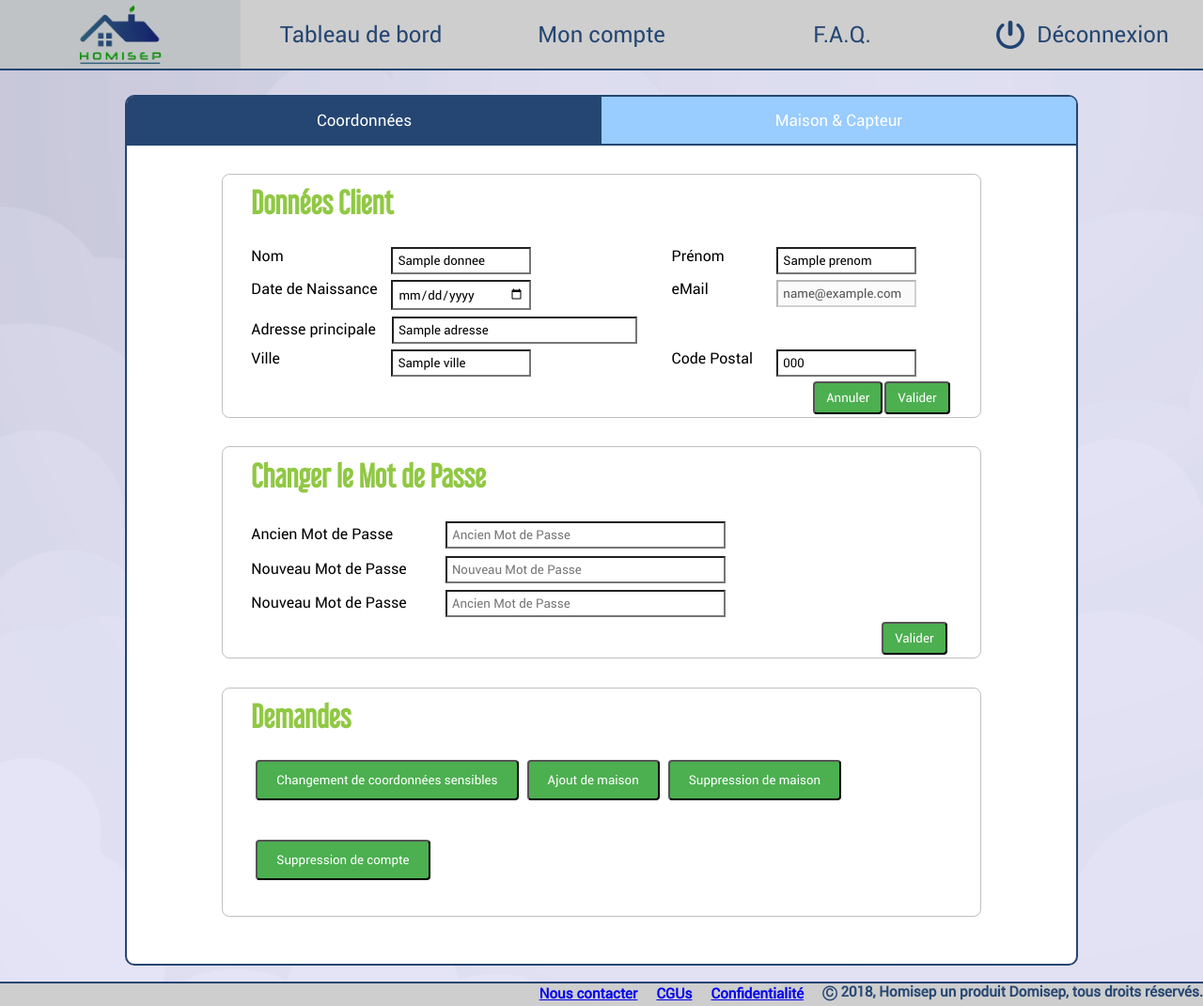
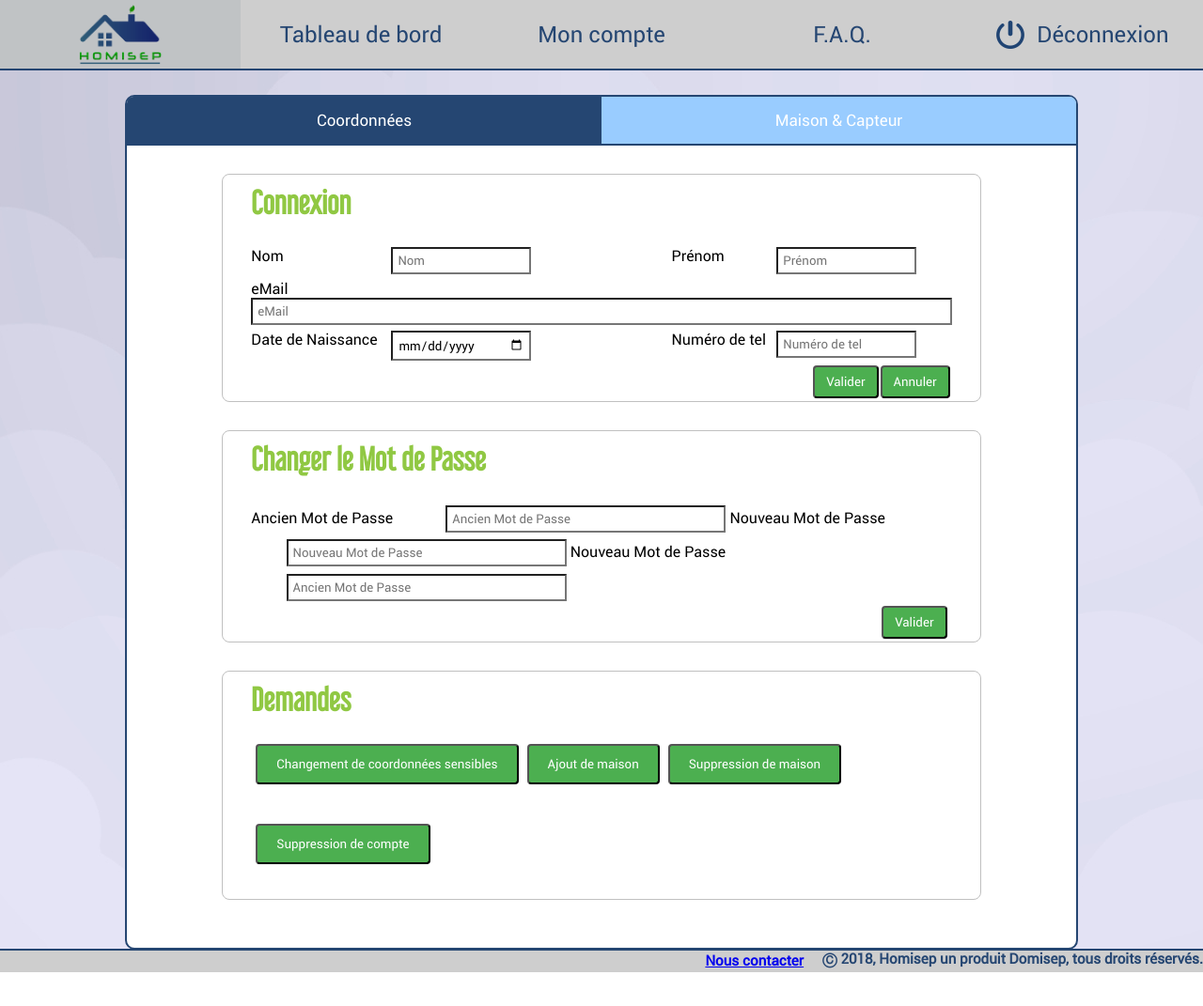
Before and after one commit to SebEdena/app-homisep, a PHP site: template MVC/view/gestionMaisonPieceCapteur.php in a window 1280 px wide. Shown: the whole page at 94% size. After the commit the page ends 1035 px from the top, so only its background shows below. Run offline with PHP 8.4, Linux system fonts and the light colour scheme; the template is opened without the code that fills it: most values are stand-ins (such as "Sample title", 1, 10 or a date in 2020).

Commit message:
Add files via upload

```diff
--- a/MVC/view/TemplateUtilisateur.php
+++ b/MVC/view/TemplateUtilisateur.php
@@ -36,12 +36,9 @@
 </body>
 
 <br/>
-<br/>
 <footer>
-  <a class="linkFooter" href="##" onclick="displayModal('#modalcontact');">Nous contacter</a>
-  <a class="linkFooter" href="##" onclick="displayModal('#modalCGU');">CGUs</a>
-  <a class="linkFooter" href="##" onclick="displayModal('#modalPolitique');">Confidentialité</a>
-  <p>&#9400; 2018, Homisep un produit Domisep, tous droits réservés.</p>
+  <a href="##" onclick="displayModal('#modalcontact');">Nous contacter</a>
+  &#9400; 2018, Homisep un produit Domisep, tous droits réservés.
 </footer>
 
 <div class="modal-bg">
@@ -53,54 +50,16 @@
         <div class="modal-body">
           <form class="contact" action="#" method="post" onsubmit="contactReceived(event);">
             <div class="container">
+
               <label for="object" class="object"><b>Objet</b></label>
               <input id="object" type="text" placeholder="Entrez le sujet de votre demande" name="object" required>
               </br>
               <label for="message" class="message"><b>Demande</b></label>
               <textarea id="msg" placeholder="Entrez votre message" name="message" required></textarea>
 
-              <button type="submit">Envoyer</button>
+              <button id="sendRep" type="submit">Envoyer</button>
             </div>
           </form>
-        </div>
-    </div>
-    <div class="modal" id="modalCGU">
-        <div class="modal-head">
-            <span class="modal-close">&times;</span>
-            <h1>CGU</h1>
-        </div>
-        <div class="modal-body">
-          <div class="container">
-            <div id="contentCGU">
-              <?php if(isset($cgu)){echo nl2br($cgu[0]['texteRegle']);} ?>
-            </div>
-          </div>
-        </div>
-    </div>
-    <div class="modal" id="modalPolitique">
-        <div class="modal-head">
-            <span class="modal-close">&times;</span>
-            <h1>Politique confidentialité</h1>
-        </div>
-        <div class="modal-body">
-          <div class="container">
-            <div id="contentPolitique">
-              <?php if(isset($politique)){echo nl2br($politique[0]['texteRegle']);} ?>
-            </div>
-          </div>
-        </div>
-    </div>
-    <div class="modal" id="modalMention">
-        <div class="modal-head">
-            <span class="modal-close">&times;</span>
-            <h1>Mentions légales</h1>
-        </div>
-        <div class="modal-body">
-          <div class="container">
-            <div id="contentMention">
-              <?php if(isset($mention)){echo nl2br($mention[0]['texteRegle']);} ?>
-            </div>
-          </div>
         </div>
     </div>
   </div>
@@ -111,7 +70,6 @@
 <script src="./view/js/logo.js"></script>
 <script src="./view/js/modal.js"></script>
 <script src="./view/js/contact.js"></script>
-<script src="./view/js/cgu.js"></script>
 <?php foreach ($js as $value) { ?>
     <script src="./view/js/<?= $value ?>" /></script>
 <?php } ?>
--- a/MVC/view/gestionMaisonPieceCapteur.php
+++ b/MVC/view/gestionMaisonPieceCapteur.php
@@ -23,20 +23,29 @@
 		<div class="tabcontent">
 			<div class="tabpage" id="tabpage-Coordonnees">
         <div class="dataUser-container container1" >
-          <h1 class="title">Données Client</h1>
-          <form action="index.php?control=relationClient&action=actualiserDonneesClient" method="post">
+          <h1 class="title">Connexion</h1>
+          <form>
             <div class="row">
               <div class="col-1">
                 <label for="lname">Nom</label>
               </div>
               <div class="col-2">
-                <input type="text" id="lname" name="lastname" placeholder="Nom"<?php if(null!==($donnees->getNom())){?>value="<?php echo $donnees->getNom()?><?php } ?>">
+                <input type="text" id="lname" name="lastname" placeholder="Nom">
               </div>
               <div class="col-3">
                 <label for="fname">Prénom</label>
               </div>
               <div class="col-4">
-                <input type="text" id="fname" name="firstname" placeholder="Prénom"<?php if(null!==($donnees->getPrenom())){?>value="<?php echo $donnees->getPrenom()?><?php } ?>">
+                <input type="text" id="fname" name="firstname" placeholder="Prénom">
+              </div>
+
+            </div>
+            <div class="row">
+              <div class="col-1">
+                <label for="eMail">eMail</label>
+              </div>
+              <div class="email">
+                <input type="text" id="mail" name="eMail" placeholder="eMail">
               </div>
             </div>
 
@@ -45,51 +54,32 @@
                 <label for="date">Date de Naissance</label>
               </div>
               <div class="col-2">
-                <input type="date" id="bdate" name="bdate" placeholder="Date de Naissance"<?php if(null!==($donnees->getDateNaissance())){?>value="<?php echo $donnees->getDateNaissance()?><?php } ?>">
+                <input type="date" id="bdate" name="date" placeholder="Date de Naissance">
               </div>
               <div class="col-3">
-                <label for="eMail">eMail</label>
+                <label for="ntel">Numéro de tel</label>
               </div>
               <div class="col-4">
-                <input type="text" id="mail" name="email" placeholder="eMail"<?php if(null!==($donnees->getMail())){?>value="<?php echo $donnees->getMail()?><?php } ?>" disabled>
+                <input type="Number" id="numtel" name="tel" placeholder="Numéro de tel">
               </div>
             </div>
-            <div>
-              <label for="adresse">Adresse principale</label>
-              <input type="text" id="adress" name="adress" placeholder="Adresse"<?php if(null!==($donnees->getAdresse())){?>value="<?php echo $donnees->getAdresse()?><?php } ?>">
-            </div>
-
-            <div class="col-1">
-                <label for="ville">Ville</label>
-              </div>
-              <div class="col-2">
-                <input type="text" id="ville" name="ville" placeholder="Ville"<?php if(null!==($donnees->getVille())){?>value="<?php echo $donnees->getVille()?><?php } ?>">
-              </div>
-              <div class="col-3">
-                <label for="postal">Code Postal</label>
-              </div>
-              <div class="col-4">
-                <input type="text" id="postal" name="postal" placeholder="Code Postal"<?php if(null!==($donnees->getCodePostal())){?>value="<?php echo $donnees->getCodePostal()?><?php } ?>">
-              </div>
-
             <div class="row">
+              <button class="bouton1" type="reset">Annuler</button>
               <button class="bouton1" type="submit">Valider</button>
-                <button class="bouton1" type="reset">Annuler</button>
             </div>
           </div>
-
 
 
           <div class="dataUser-container container2">
             <h1 class="title">Changer le Mot de Passe</h1>
             <form onsubmit="vaildate(event);">
                 <label class="entry" for="currentpsw">Ancien Mot de Passe</label>
-                <input  type="text" id="cpsw" name="currentpsw" placeholder="Ancien Mot de Passe"> <br/>
+                <input  type="text" id="cpsw" name="currentpsw" placeholder="Ancien Mot de Passe">
                 <label class="entry" for="newpsw">Nouveau Mot de Passe</label>
-                <input  type="text" id="pass" name="npsw" placeholder="Nouveau Mot de Passe"> <br/>
+                <input  type="text" id="pass" name="npsw" placeholder="Nouveau Mot de Passe">
                 <label class="entry" for="newpsw">Nouveau Mot de Passe</label>
                 <input  type="text" id="confirm_pass" name="confirm_psw" placeholder="Ancien Mot de Passe">
-                <button class="bouton3" type="submit">Valider</button> <br/>
+                <button class="bouton3" type="submit">Valider</button>
             </form>
           </div>
 
@@ -142,8 +132,6 @@
                     <input type="text" id="maisonVille" placeholder="Entrez la ville" name="ville" value="">
                     <label for="codePostal">Code Postal :</label>
                     <input type="text" id="maisonCodePostal" placeholder="Entrez le code postal" name="codePostal" value="">
-                    <label for="maisonPrincipale" >Maison Principale :</label>
-                    <input type="checkbox" id="maisonPrincipale" name="maisonPrincipale">
                     <div class="boutonRight">
                       <button type="button" onclick="deleteFunction('maison')">Supprimer</button>
                       <button type="button" onclick="backFunction('maison')">Annuler</button>
--- a/MVC/view/tableauBord.php
+++ b/MVC/view/tableauBord.php
@@ -20,7 +20,6 @@
               <h1>Pas de Maisons</h1>
             </div>
     <?php }else{ ?>
-    <div id="actions-content">
     <label for="house-select">Maison : </label>
     <select id="house-select">
         <?php foreach ($maisons as $maison) { ?>
@@ -29,7 +28,6 @@
         <?php } ?>
     </select>
     <button id="save-tdb">Enregistrer les modifications</button>
-    </div>
     <div class="tabcontainer">
         <div class="tablist">
             <a class="tablink defaultOpen" id="tablink-gen">Vue générale</a>
```
Also changed, not shown: MVC/view/TemplateAdmin.php (+24 -0 lines), MVC/view/indexVue.tpl (+7 -43 lines). Lines whose indentation alone changed are shown as unchanged.
